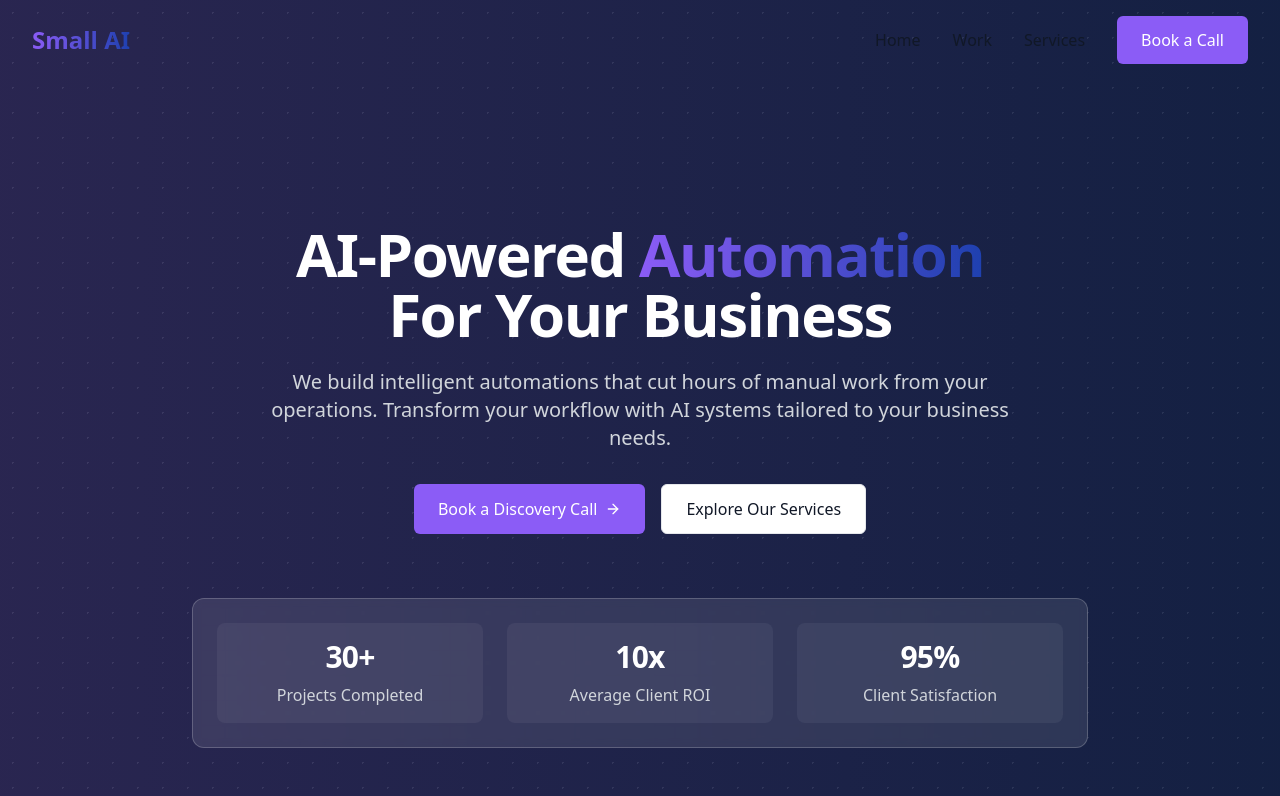
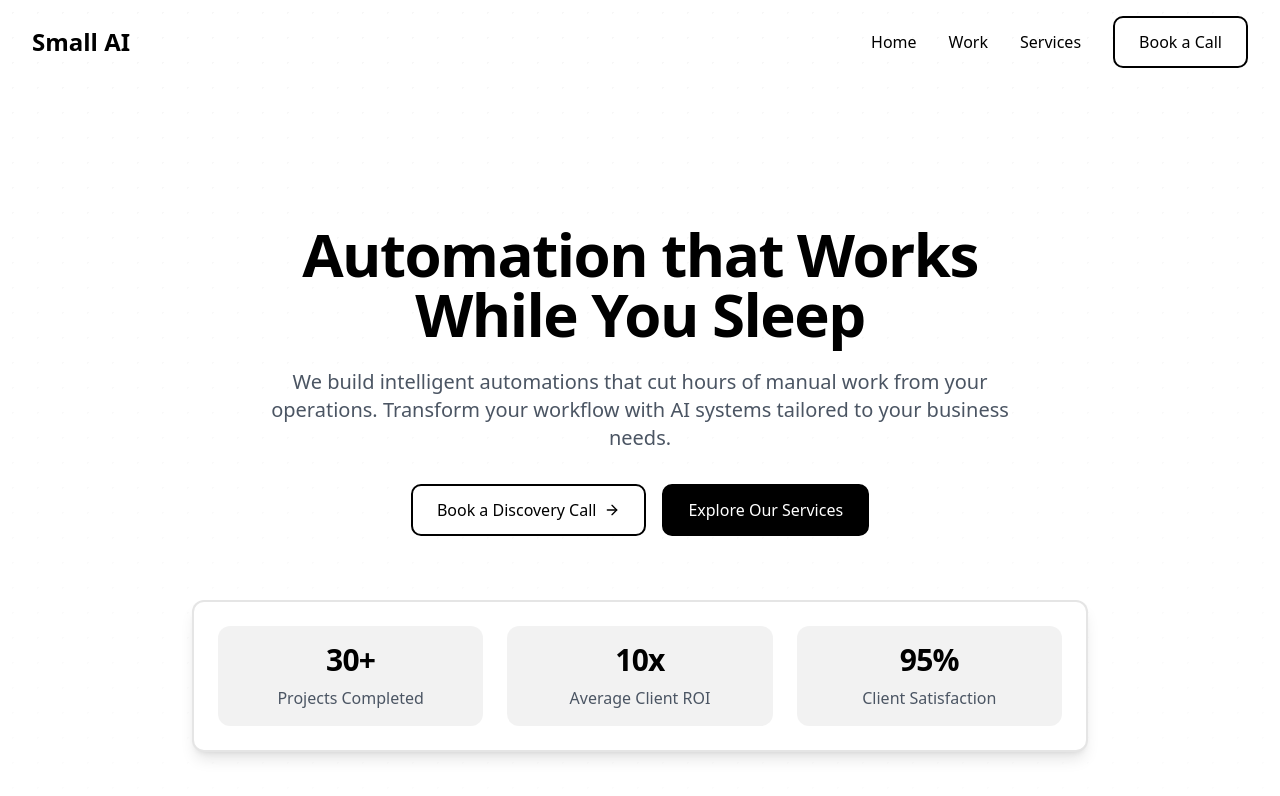
Before and after one commit to Small-Group-Org/smallai, a React (Vite) app: page / in a window 1280 px wide. Shown: the top 796 px of the page. Built offline with nearby package versions, Linux system fonts and the light colour scheme.

Commit message:
Refactor: Implement black and white theme
Update the design to a black and white theme with specified UI elements and layout.

```diff
--- a/src/components/HeroSection.tsx
+++ b/src/components/HeroSection.tsx
@@ -4,15 +4,15 @@ import { ArrowRight } from "lucide-react";
 const HeroSection = () => {
   return (
     <section className="min-h-screen relative overflow-hidden hero-pattern pt-24">
-      <div className="absolute inset-0 bg-gradient-to-r from-brand-purple/20 to-brand-blue/20"></div>
+      <div className="absolute inset-0 bg-gradient-to-b from-white/50 to-white/95"></div>
 
       <div className="container-custom relative z-10 flex flex-col items-center justify-center py-20 md:py-32">
         <div className="text-center max-w-3xl mx-auto">
-          <h1 className="text-4xl md:text-6xl font-bold text-white mb-6">
-            AI-Powered <span className="gradient-text">Automation</span> For Your Business
+          <h1 className="text-4xl md:text-6xl font-extrabold text-black mb-6">
+            Automation that Works <br/> While You Sleep
           </h1>
 
-          <p className="text-lg md:text-xl text-gray-300 mb-8">
+          <p className="text-lg md:text-xl text-gray-600 mb-8">
             We build intelligent automations that cut hours of manual work from your operations.
             Transform your workflow with AI systems tailored to your business needs.
           </p>
@@ -42,19 +42,19 @@ const HeroSection = () => {
           </div>
         </div>
 
-        <div className="mt-16 w-full max-w-4xl mx-auto bg-white/10 backdrop-blur-sm rounded-xl p-6 border border-white/20 animate-fade-in">
+        <div className="mt-16 w-full max-w-4xl mx-auto bg-white rounded-xl p-6 border-2 border-black/10 shadow-lg animate-fade-in">
           <div className="grid grid-cols-1 md:grid-cols-3 gap-6 text-center">
-            <div className="p-4 rounded-lg bg-white/5">
-              <h3 className="text-3xl font-bold text-white mb-2">30+</h3>
-              <p className="text-gray-300">Projects Completed</p>
+            <div className="p-4 rounded-lg bg-black/5 hover:bg-black/10 transition-colors">
+              <h3 className="text-3xl font-bold text-black mb-2">30+</h3>
+              <p className="text-gray-600">Projects Completed</p>
             </div>
-            <div className="p-4 rounded-lg bg-white/5">
-              <h3 className="text-3xl font-bold text-white mb-2">10x</h3>
-              <p className="text-gray-300">Average Client ROI</p>
+            <div className="p-4 rounded-lg bg-black/5 hover:bg-black/10 transition-colors">
+              <h3 className="text-3xl font-bold text-black mb-2">10x</h3>
+              <p className="text-gray-600">Average Client ROI</p>
             </div>
-            <div className="p-4 rounded-lg bg-white/5">
-              <h3 className="text-3xl font-bold text-white mb-2">95%</h3>
-              <p className="text-gray-300">Client Satisfaction</p>
+            <div className="p-4 rounded-lg bg-black/5 hover:bg-black/10 transition-colors">
+              <h3 className="text-3xl font-bold text-black mb-2">95%</h3>
+              <p className="text-gray-600">Client Satisfaction</p>
             </div>
           </div>
         </div>
@@ -63,7 +63,7 @@ const HeroSection = () => {
           <img
             src="/lovable-uploads/e07c2248-2017-4eb5-a299-f4af4daa0643.png"
             alt="Prakarsh Gupta - Small AI"
-            className="w-32 h-32 rounded-full border-4 border-white/20 object-cover animate-scale-in"
+            className="w-32 h-32 rounded-full border-2 border-black/10 object-cover animate-scale-in shadow-md"
           />
         </div>
       </div>
--- a/src/components/Navbar.tsx
+++ b/src/components/Navbar.tsx
@@ -25,25 +25,25 @@ const Navbar = () => {
   return (
     <header
       className={`fixed top-0 left-0 w-full z-50 transition-all duration-300 ${
-        isScrolled ? "bg-white/80 backdrop-blur-md shadow-sm" : "bg-transparent"
+        isScrolled ? "bg-white/90 backdrop-blur-md shadow-sm border-b border-black/10" : "bg-transparent"
       }`}
     >
       <div className="container-custom py-4 flex items-center justify-between">
         <Link to="/" className="flex items-center">
-          <span className="text-2xl font-bold gradient-text">Small AI</span>
+          <span className="text-2xl font-bold text-black">Small AI</span>
         </Link>
 
         {/* Desktop Navigation */}
         <nav className="hidden md:flex items-center space-x-8">
-          <Link to="/" className="font-medium text-gray-900 hover:text-brand-purple">
+          <Link to="/" className="font-medium text-black hover:text-brand-purple transition-colors">
             Home
           </Link>
-          <Link to="/portfolio" className="font-medium text-gray-900 hover:text-brand-purple">
+          <Link to="/portfolio" className="font-medium text-black hover:text-brand-purple transition-colors">
             Work
           </Link>
           <a
             href="#services"
-            className="font-medium text-gray-900 hover:text-brand-purple"
+            className="font-medium text-black hover:text-brand-purple transition-colors"
             onClick={(e) => {
               e.preventDefault();
               document.getElementById("services")?.scrollIntoView({ behavior: "smooth" });
@@ -69,34 +69,34 @@ const Navbar = () => {
           onClick={() => setIsMenuOpen(!isMenuOpen)}
         >
           {isMenuOpen ? (
-            <X className="h-6 w-6 text-gray-900" />
+            <X className="h-6 w-6 text-black" />
           ) : (
-            <Menu className="h-6 w-6 text-gray-900" />
+            <Menu className="h-6 w-6 text-black" />
           )}
         </button>
       </div>
 
       {/* Mobile Navigation Menu */}
       {isMenuOpen && (
-        <div className="md:hidden absolute top-16 left-0 right-0 bg-white shadow-lg p-4 rounded-b-lg animate-fade-in">
+        <div className="md:hidden absolute top-16 left-0 right-0 bg-white shadow-lg border-t border-black/10 p-4 animate-fade-in">
           <nav className="flex flex-col space-y-4">
             <Link
               to="/"
-              className="font-medium text-gray-900 hover:text-brand-purple p-2"
+              className="font-medium text-black hover:text-brand-purple p-2"
               onClick={() => setIsMenuOpen(false)}
             >
               Home
             </Link>
             <Link
               to="/portfolio"
-              className="font-medium text-gray-900 hover:text-brand-purple p-2"
+              className="font-medium text-black hover:text-brand-purple p-2"
               onClick={() => setIsMenuOpen(false)}
             >
               Work
             </Link>
             <a
               href="#services"
-              className="font-medium text-gray-900 hover:text-brand-purple p-2"
+              className="font-medium text-black hover:text-brand-purple p-2"
               onClick={(e) => {
                 e.preventDefault();
                 document.getElementById("services")?.scrollIntoView({ behavior: "smooth" });
--- a/src/index.css
+++ b/src/index.css
@@ -1,4 +1,3 @@
-
 @tailwind base;
 @tailwind components;
 @tailwind utilities;
@@ -6,77 +5,27 @@
 @layer base {
   :root {
     --background: 0 0% 100%;
-    --foreground: 222.2 84% 4.9%;
-
+    --foreground: 240 10% 3.9%;
     --card: 0 0% 100%;
-    --card-foreground: 222.2 84% 4.9%;
-
+    --card-foreground: 240 10% 3.9%;
     --popover: 0 0% 100%;
-    --popover-foreground: 222.2 84% 4.9%;
-
-    --primary: 262 83% 58%;
-    --primary-foreground: 210 40% 98%;
-
-    --secondary: 217 91% 60%;
-    --secondary-foreground: 222.2 47.4% 11.2%;
-
-    --muted: 210 40% 96.1%;
-    --muted-foreground: 215.4 16.3% 46.9%;
-
-    --accent: 210 40% 96.1%;
-    --accent-foreground: 222.2 47.4% 11.2%;
-
+    --popover-foreground: 240 10% 3.9%;
+    --primary: 240 5.9% 10%;
+    --primary-foreground: 0 0% 98%;
+    --secondary: 240 4.8% 95.9%;
+    --secondary-foreground: 240 5.9% 10%;
+    --muted: 240 4.8% 95.9%;
+    --muted-foreground: 240 3.8% 46.1%;
+    --accent: 240 4.8% 95.9%;
+    --accent-foreground: 240 5.9% 10%;
     --destructive: 0 84.2% 60.2%;
-    --destructive-foreground: 210 40% 98%;
-
-    --border: 214.3 31.8% 91.4%;
-    --input: 214.3 31.8% 91.4%;
-    --ring: 262 83% 58%;
-
-    --radius: 0.5rem;
-
-    --sidebar-background: 0 0% 98%;
-    --sidebar-foreground: 240 5.3% 26.1%;
-    --sidebar-primary: 240 5.9% 10%;
-    --sidebar-primary-foreground: 0 0% 98%;
-    --sidebar-accent: 240 4.8% 95.9%;
-    --sidebar-accent-foreground: 240 5.9% 10%;
-    --sidebar-border: 220 13% 91%;
-    --sidebar-ring: 217.2 91.2% 59.8%;
+    --destructive-foreground: 0 0% 98%;
+    --border: 240 5.9% 90%;
+    --input: 240 5.9% 90%;
+    --ring: 240 5.9% 10%;
+    --radius: 0.75rem;
   }
 
-  .dark {
-    --background: 222.2 84% 4.9%;
-    --foreground: 210 40% 98%;
-
-    --card: 222.2 84% 4.9%;
-    --card-foreground: 210 40% 98%;
-
-    --popover: 222.2 84% 4.9%;
-    --popover-foreground: 210 40% 98%;
-
-    --primary: 262 83% 58%;
-    --primary-foreground: 210 40% 98%;
-
-    --secondary: 217 91% 60%;
-    --secondary-foreground: 210 40% 98%;
-
-    --muted: 217.2 32.6% 17.5%;
-    --muted-foreground: 215 20.2% 65.1%;
-
-    --accent: 217.2 32.6% 17.5%;
-    --accent-foreground: 210 40% 98%;
-
-    --destructive: 0 62.8% 30.6%;
-    --destructive-foreground: 210 40% 98%;
-
-    --border: 217.2 32.6% 17.5%;
-    --input: 217.2 32.6% 17.5%;
-    --ring: 263.4 70% 50.4%;
-  }
-}
-
-@layer base {
   * {
     @apply border-border;
   }
@@ -108,28 +57,32 @@
   }
 
   .card-hover {
-    @apply transition-all hover:shadow-lg hover:-translate-y-1;
+    @apply transition-all hover:shadow-lg hover:-translate-y-1 hover:border-gray-300;
   }
 
   .btn-primary {
-    @apply bg-brand-purple text-white font-medium rounded-md py-3 px-6 transition-all hover:bg-opacity-90 hover:translate-y-[-2px] hover:shadow-md active:translate-y-0;
+    @apply bg-white text-black font-medium rounded-md py-3 px-6 border-2 border-black
+           transition-all hover:bg-black hover:text-white hover:translate-y-[-2px]
+           hover:shadow-md active:translate-y-0;
   }
 
   .btn-secondary {
-    @apply bg-white text-brand-dark font-medium border border-gray-200 rounded-md py-3 px-6 transition-all hover:bg-gray-50 hover:translate-y-[-2px] hover:shadow-sm active:translate-y-0;
+    @apply bg-black text-white font-medium border-2 border-black rounded-md py-3 px-6
+           transition-all hover:bg-white hover:text-black hover:translate-y-[-2px]
+           hover:shadow-sm active:translate-y-0;
   }
 }
 
 .hero-pattern {
-  background-color: #111827;
-  background-image: radial-gradient(rgba(255, 255, 255, 0.1) 1px, transparent 1px);
+  background-color: #ffffff;
+  background-image: radial-gradient(#00000010 1px, transparent 1px);
   background-size: 25px 25px;
 }
 
 .glass-card {
   backdrop-filter: blur(10px);
-  background: rgba(255, 255, 255, 0.1);
-  border: 1px solid rgba(255, 255, 255, 0.2);
+  background: rgba(255, 255, 255, 0.9);
+  border: 1px solid rgba(0, 0, 0, 0.1);
 }
 
 .portfolio-grid {
--- a/src/pages/Portfolio.tsx
+++ b/src/pages/Portfolio.tsx
@@ -1,8 +1,8 @@
-
 import { ArrowLeft } from "lucide-react";
 import { Link } from "react-router-dom";
 import Navbar from "@/components/Navbar";
 import Footer from "@/components/Footer";
+import ContactForm from "@/components/ContactForm";
 
 const Portfolio = () => {
   const projects = [
@@ -85,7 +85,7 @@ const Portfolio = () => {
       <Navbar />
       <main className="pt-20">
         {/* Header */}
-        <section className="bg-brand-dark text-white py-12 md:py-20">
+        <section className="bg-black text-white py-12 md:py-20">
           <div className="container-custom">
             <Link to="/" className="inline-flex items-center text-gray-300 hover:text-white mb-8">
               <ArrowLeft className="mr-2 h-4 w-4" /> Back to Home
```
